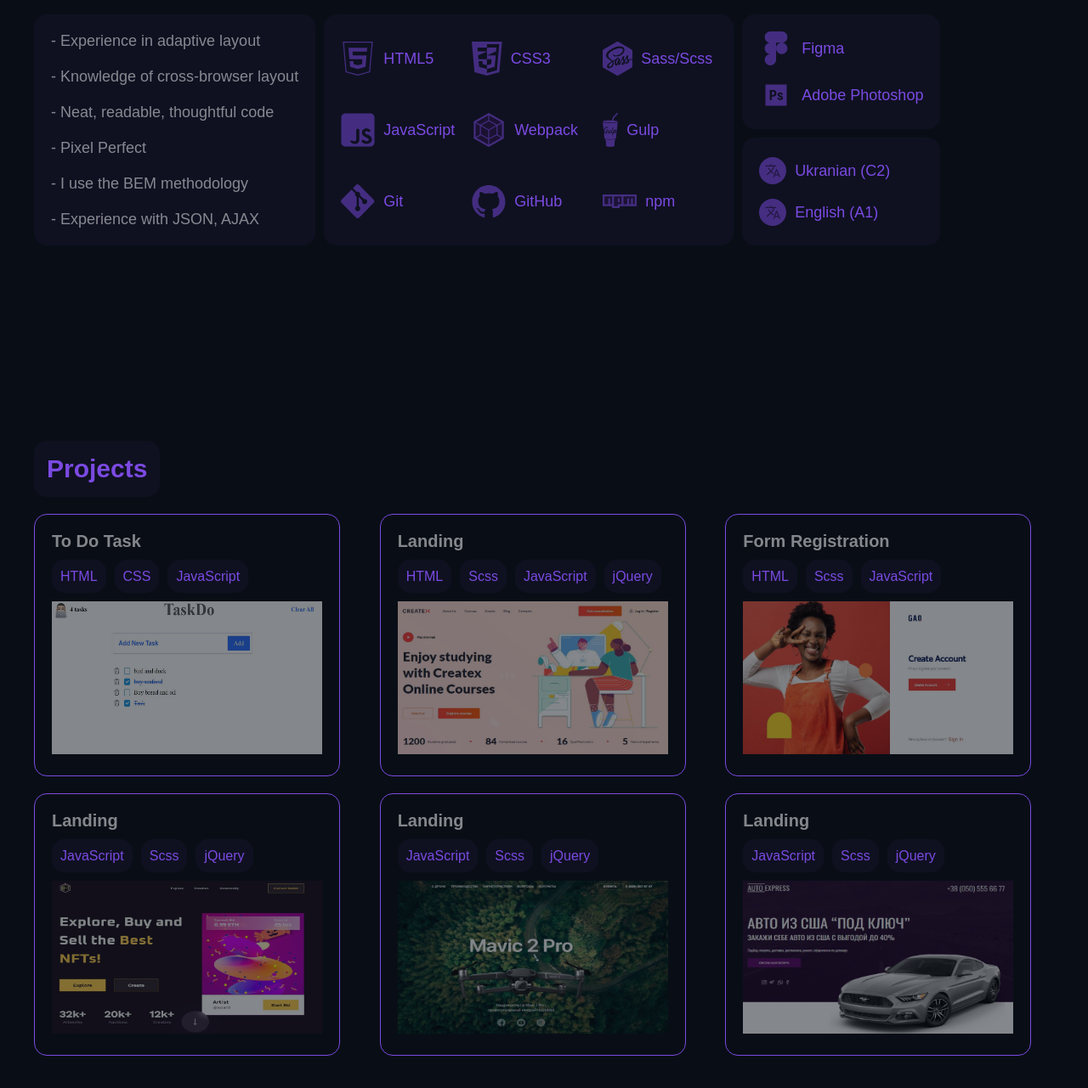
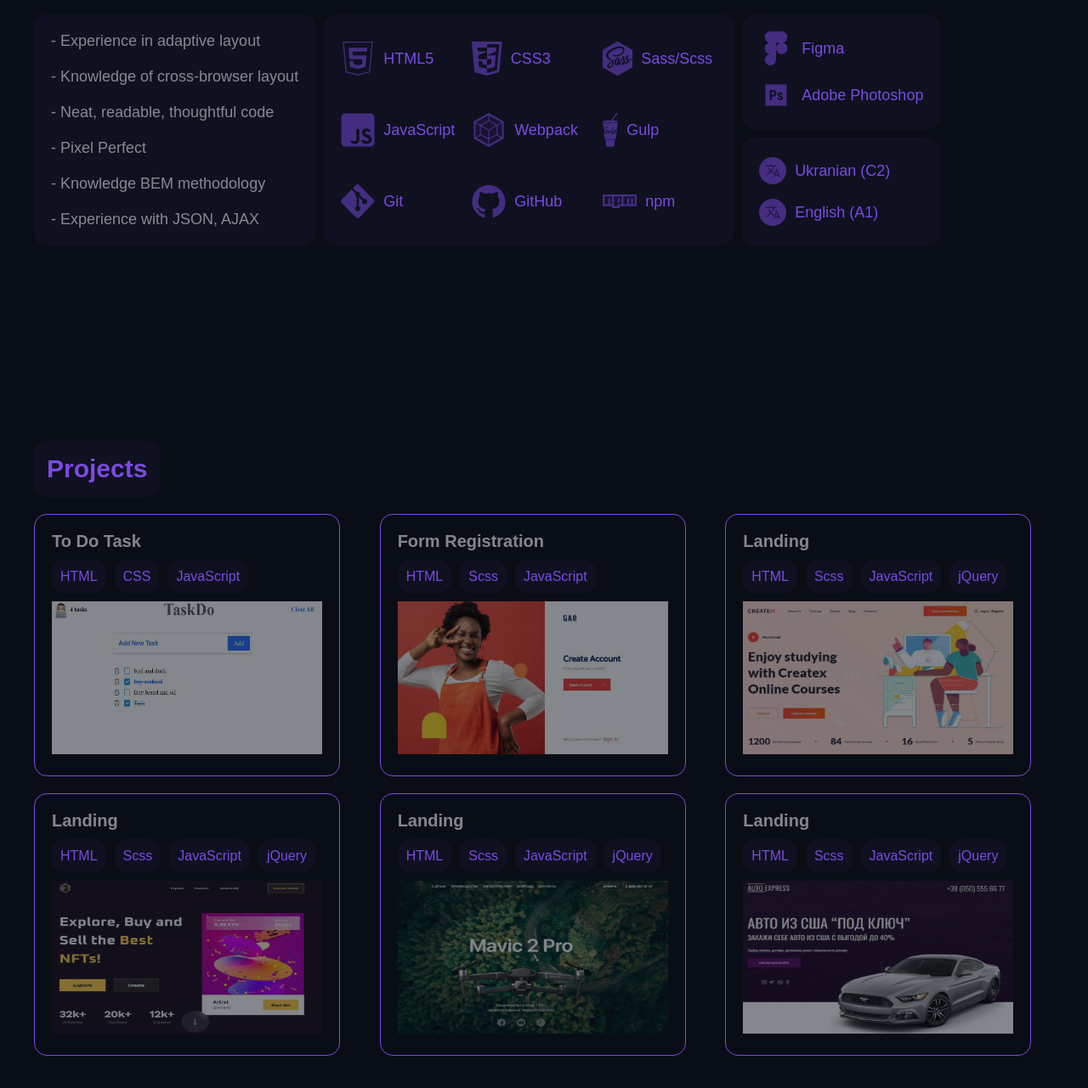
Before and after one commit to ValeraNazarchuk/My-portfolio-site, a website: page src/index.html in a window 1280 px wide. Shown: the part 1748-3029 px from the top of the page at 85% size. Drawn offline with nearby package versions, Linux system fonts and the light colour scheme; files that its build step writes are made by us from their sources.

Commit message:
replaced font-size

```diff
--- a/src/index.html
+++ b/src/index.html
@@ -110,7 +110,7 @@
                   - Pixel Perfect
                 </li>
                 <li class="skills__content-info">
-                  - I use the BEM methodology
+                  - Knowledge BEM methodology
                 </li>
                 <li class="skills__content-info">
                   - Experience with JSON, AJAX
@@ -218,6 +218,17 @@
                     <img src="./img/projects/ToDoList.JPG" alt="ToDoList">
                   </div>
                 </a>
+                <a class="projects__body-link" href="https://valeranazarchuk.github.io/GAQ/" target="_blank">
+                  <h4 class="projects__body-title">Form Registration</h4>
+                  <ul class="projects__body-list">
+                    <li class="projects__body-item">HTML</li>
+                    <li class="projects__body-item">Scss</li>
+                    <li class="projects__body-item">JavaScript</li>
+                  </ul>
+                  <div class="projects__body-img">
+                    <img src="./img/projects/GAQ.JPG" alt="GAQ">
+                  </div>
+                </a>
                 <a class="projects__body-link" href="https://valeranazarchuk.github.io/Createx-lending/" target="_blank">
                   <h4 class="projects__body-title">Landing</h4>
                   <ul class="projects__body-list">
@@ -230,22 +241,12 @@
                     <img src="./img/projects/createx.JPG" alt="createx">
                   </div>
                 </a>
-                <a class="projects__body-link" href="https://valeranazarchuk.github.io/GAQ/" target="_blank">
-                  <h4 class="projects__body-title">Form Registration</h4>
+                <a class="projects__body-link" href="https://valeranazarchuk.github.io/NFTs-project/" target="_blank">
+                  <h4 class="projects__body-title">Landing</h4>
                   <ul class="projects__body-list">
                     <li class="projects__body-item">HTML</li>
                     <li class="projects__body-item">Scss</li>
                     <li class="projects__body-item">JavaScript</li>
-                  </ul>
-                  <div class="projects__body-img">
-                    <img src="./img/projects/GAQ.JPG" alt="GAQ">
-                  </div>
-                </a>
-                <a class="projects__body-link" href="https://valeranazarchuk.github.io/NFTs-project/" target="_blank">
-                  <h4 class="projects__body-title">Landing</h4>
-                  <ul class="projects__body-list">
-                    <li class="projects__body-item">JavaScript</li>
-                    <li class="projects__body-item">Scss</li>
                     <li class="projects__body-item">jQuery</li>
                   </ul>
                   <div class="projects__body-img">
@@ -255,8 +256,9 @@
                 <a class="projects__body-link" href="https://valeranazarchuk.github.io/Mavic-git/" target="_blank">
                   <h4 class="projects__body-title">Landing</h4>
                   <ul class="projects__body-list">
+                    <li class="projects__body-item">HTML</li>
+                    <li class="projects__body-item">Scss</li>
                     <li class="projects__body-item">JavaScript</li>
-                    <li class="projects__body-item">Scss</li>
                     <li class="projects__body-item">jQuery</li>
                   </ul>
                   <div class="projects__body-img">
@@ -266,8 +268,9 @@
                 <a class="projects__body-link" href="https://valeranazarchuk.github.io/Auto-service/" target="_blank">
                   <h4 class="projects__body-title">Landing</h4>
                   <ul class="projects__body-list">
+                    <li class="projects__body-item">HTML</li>
+                    <li class="projects__body-item">Scss</li>
                     <li class="projects__body-item">JavaScript</li>
-                    <li class="projects__body-item">Scss</li>
                     <li class="projects__body-item">jQuery</li>
                   </ul>
                   <div class="projects__body-img">
--- a/src/styles/_media.scss
+++ b/src/styles/_media.scss
@@ -283,13 +283,13 @@
 
   //-----------------Contact------------
   .contact{
-    padding: 100px 0 20px;
+    padding: 100px 0 40px;
     &__inner{
       margin: 10px 0 0;
       display: flex;
       flex-direction: column-reverse;
       align-items: center;
-      font-size: 14px;
+      font-size: 16px;
     }
     &__list{
       max-width: 155px;
```
Also changed, not shown: dist/css/style.css, dist/css/style.min.css, dist/index.html, 2 other files.
